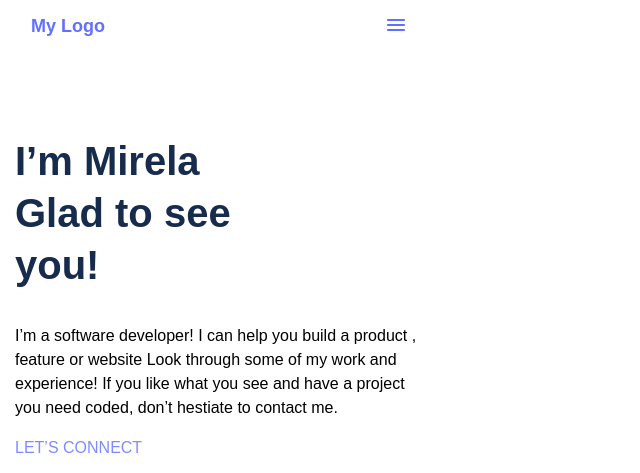
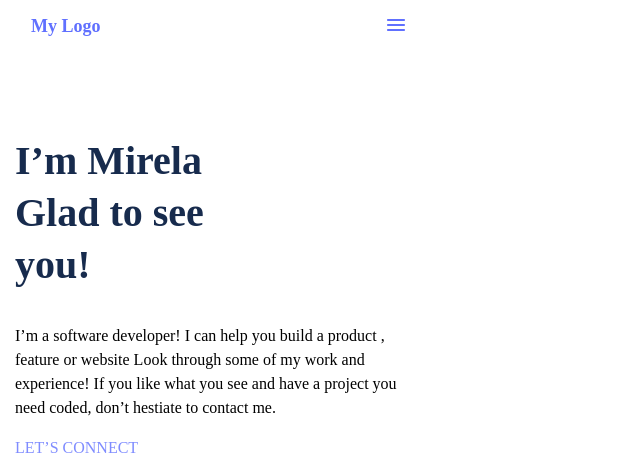
Before and after one commit to mirelapitt/portifolio-mobile-skeleton, a plain HTML site: page index.html in a window 1280 px wide. Shown: the top 473 px of the page, without its empty margins (0-640 px from the left). Drawn offline with Linux system fonts and the light colour scheme.

Commit message:
Update index.css

```diff
--- a/index.css
+++ b/index.css
@@ -1,5 +1,9 @@
 body{
   margin: 0;
+  }
+
+.font {
+  font-family: 'Poppins', sans-serif;
   }
 
 .first-section {
@@ -21,7 +25,6 @@ body{
 }
 
 .my-logo {
-  font-family: 'Poppins', sans-serif;
   font-style: normal;
   font-weight: 700;
   font-size: 18px;
@@ -40,7 +43,6 @@ body{
 }
 
 .first-para {
-  font-family: 'Poppins', sans-serif;
   font-style: normal;
   font-weight: 700;
   font-size: 40px;
@@ -50,7 +52,6 @@ body{
 }
 
 .second-para {
-  font-family: 'Poppins', sans-serif;
   font-style: normal;
   font-weight: 400;
   font-size: 16px;
@@ -58,7 +59,6 @@ body{
 }
 
 .third-para {
-  font-family: 'Poppins', sans-serif;
   font-style: normal;
   font-weight: 500;
   font-size: 16px;
```
